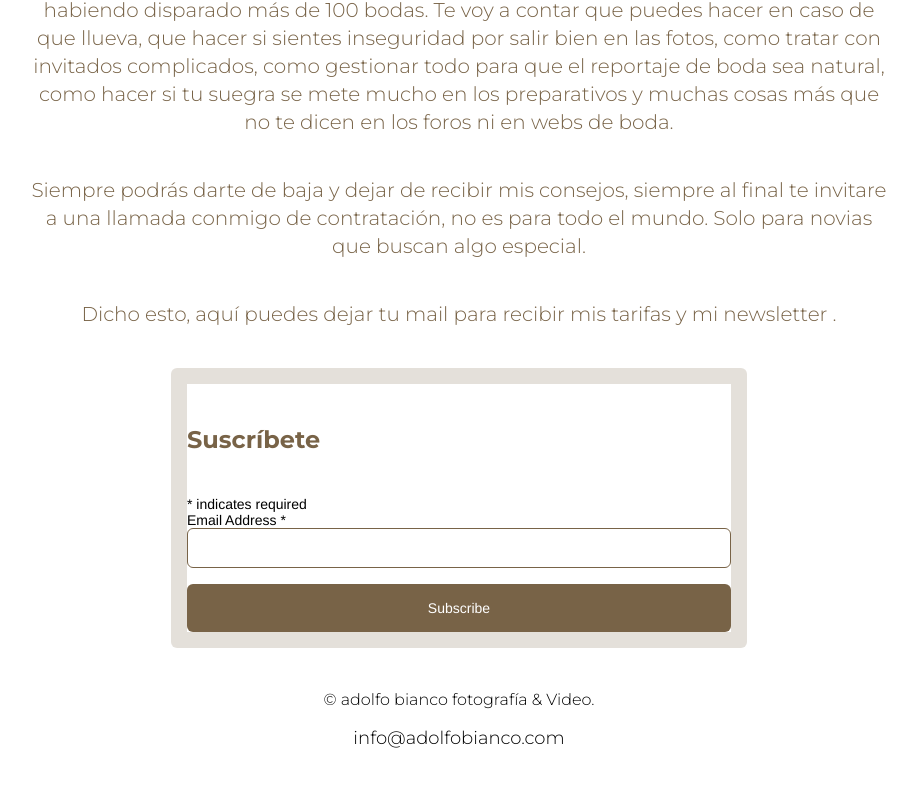
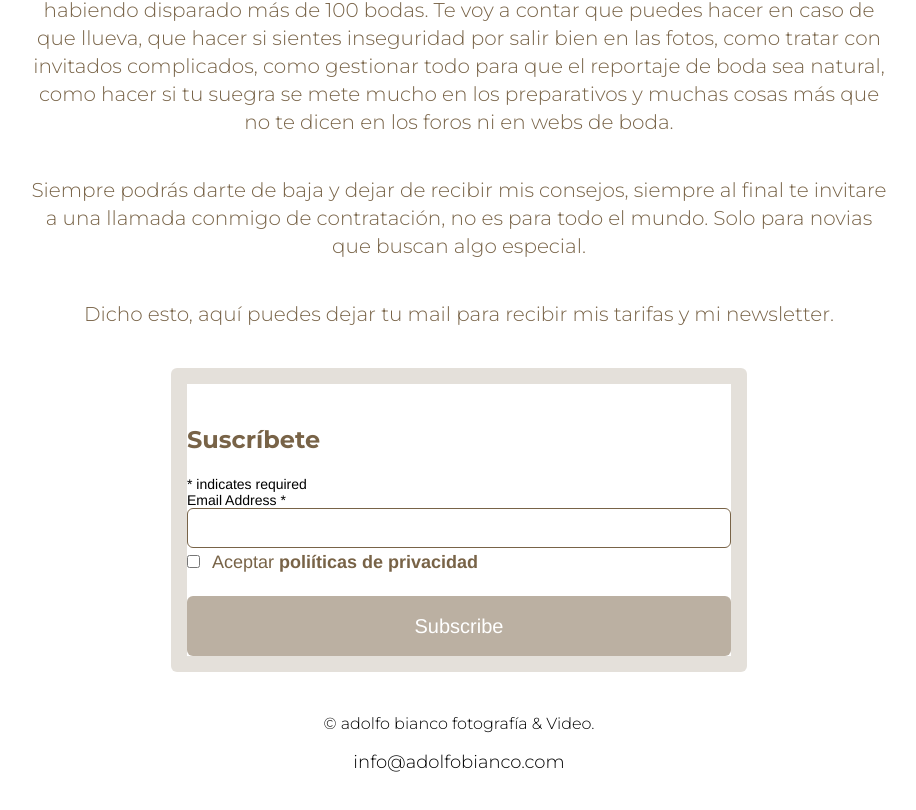
Before and after one commit to iraklitbz/adolfo, a Nuxt app: page /tarifas in a window 1280 px wide. Shown: the part 456-1266 px from the top of the page, without its empty margins (181-1097 px from the left). Built offline with nearby package versions, Linux system fonts and the light colour scheme.

Commit message:
added new tarifazs page

```diff
--- a/pages/tarifas.vue
+++ b/pages/tarifas.vue
@@ -17,7 +17,7 @@
             Siempre podrás darte de baja y dejar de recibir mis consejos, siempre al final te invitare a una llamada conmigo de contratación, no es para todo el mundo. Solo para novias que buscan algo especial.
           </p>
           <p class="text-lg px-4 md:px-0 md:text-xl text-primary text-center my-10 block font-thin">
-            Dicho esto, aquí puedes dejar tu mail para recibir mis tarifas y mi newsletter .
+            Dicho esto, aquí puedes dejar tu mail para recibir mis tarifas y mi newsletter.
           </p>
           <div class="flex flex-col bg-primary/20 rounded-md px-4 py-4 mt-5 max-w-xl m-auto">
               <!-- <input v-model="email" type="text" class="border border-primary rounded-md px-4 py-2 w-full" placeholder="Escribe aquí tu correo">
@@ -29,7 +29,7 @@
                       <form action="https://adolfobianco.us14.list-manage.com/subscribe/post?u=fa1ee2315a0aea68b75bc84b5&amp;id=87bd65bcfa&amp;f_id=003998e0f0" method="post" id="mc-embedded-subscribe-form" name="mc-embedded-subscribe-form" class="validate" target="_blank" novalidate>
                           <div id="mc_embed_signup_scroll">
                           <h2
-                            class="main-headline text-xl px-4 md:px-0 md:text-2xl text-primary my-10 block font-bold"
+                            class="main-headline text-xl px-4 md:px-0 md:text-2xl text-primary mt-10 mb-5 block font-bold"
                           >Suscríbete</h2>
                           <div class="indicates-required"><span class="asterisk">*</span> indicates required</div>
                           <div class="mc-field-group">
@@ -38,14 +38,27 @@
                           <input type="email" value="" name="EMAIL" class="required email border border-primary rounded-md px-4 py-2 w-full h-10" id="mce-EMAIL" required>
                           <span id="mce-EMAIL-HELPERTEXT" class="helper_text"></span>
                   </div>
+                  <div
+                    class="text-lg px-4 md:px-0 text-primary font-thin items-center mb-5"
+                  >
+                      <input type="checkbox" value="1" name="policy" :checked="activeButton" class="mr-2" @input="handlePolicy">
+                      <span
+
+                      >
+                        Aceptar <nuxt-link to="/politica-de-privacidad" class="font-bold">poliíticas de privacidad</nuxt-link>
+                      </span>
+                  </div>
                 <div id="mce-responses" class="clear foot">
                   <div class="response" id="mce-error-response" style="display:none"></div>
                   <div class="response" id="mce-success-response" style="display:none"></div>
                 </div>    <!-- real people should not fill this in and expect good things - do not remove this or risk form bot signups-->
-                  <div style="position: absolute; left: -5000px;" aria-hidden="true"><input type="text" name="b_fa1ee2315a0aea68b75bc84b5_87bd65bcfa" tabindex="-1" value=""></div>
+                <div
+                  style="position: absolute; left: -5000px;" aria-hidden="true"><input type="text" name="b_fa1ee2315a0aea68b75bc84b5_87bd65bcfa" tabindex="-1" value=""></div>
                     <div class="optionalParent">
                         <div class="clear foot">
-                              <input type="submit" value="Subscribe" name="subscribe" id="mc-embedded-subscribe" class="bg-primary text-white rounded-md py-4 mt-5 md:w-1/2 m-auto">
+                            <input type="submit" value="Subscribe" name="subscribe" :disabled="!activeButton" id="mc-embedded-subscribe" class="text-xl text-white rounded-md py-4 mt-5 md:w-1/2 m-auto"
+                            :class="activeButton ? 'cursor-pointer bg-primary' : 'cursor-not-allowed bg-primary/50'"
+                            >
                         </div>
                     </div>
                 </div>
@@ -92,6 +105,7 @@ export default {
   data() {
     return {
       email: '',
+      activeButton: false,
     }
   },
   methods: {
@@ -108,6 +122,9 @@ export default {
         // Aquí puedes mostrar un mensaje de error o manejar el error de otra manera
         console.error('Error al suscribirse', error);
       }
+    },
+    handlePolicy() {
+      this.activeButton = !this.activeButton
     }
   }
 }
@@ -130,8 +147,28 @@ export default {
     clear: left;
     position: relative;
     width: 100%;
-    padding-bottom: 3%;
+    padding-bottom: 0%;
     min-height: 50px;
     display: grid;
 }
+#mc_embed_signup div#mce-responses {
+    float: left;
+    top: -1.4em;
+    padding: 0em;
+    overflow: hidden;
+    width: 100%;
+    margin: 0%;
+    clear: both;
+}
+#mc_embed_signup .foot {
+    display: flex;
+    justify-content: flex-start;
+    width: 100%;
+}
+#mc_embed_signup .foot {
+    display: grid;
+    grid-template-columns: 1fr;
+    width: 100%;
+    align-items: center;
+}
 </style>
```
Lines whose indentation alone changed are shown as unchanged.
